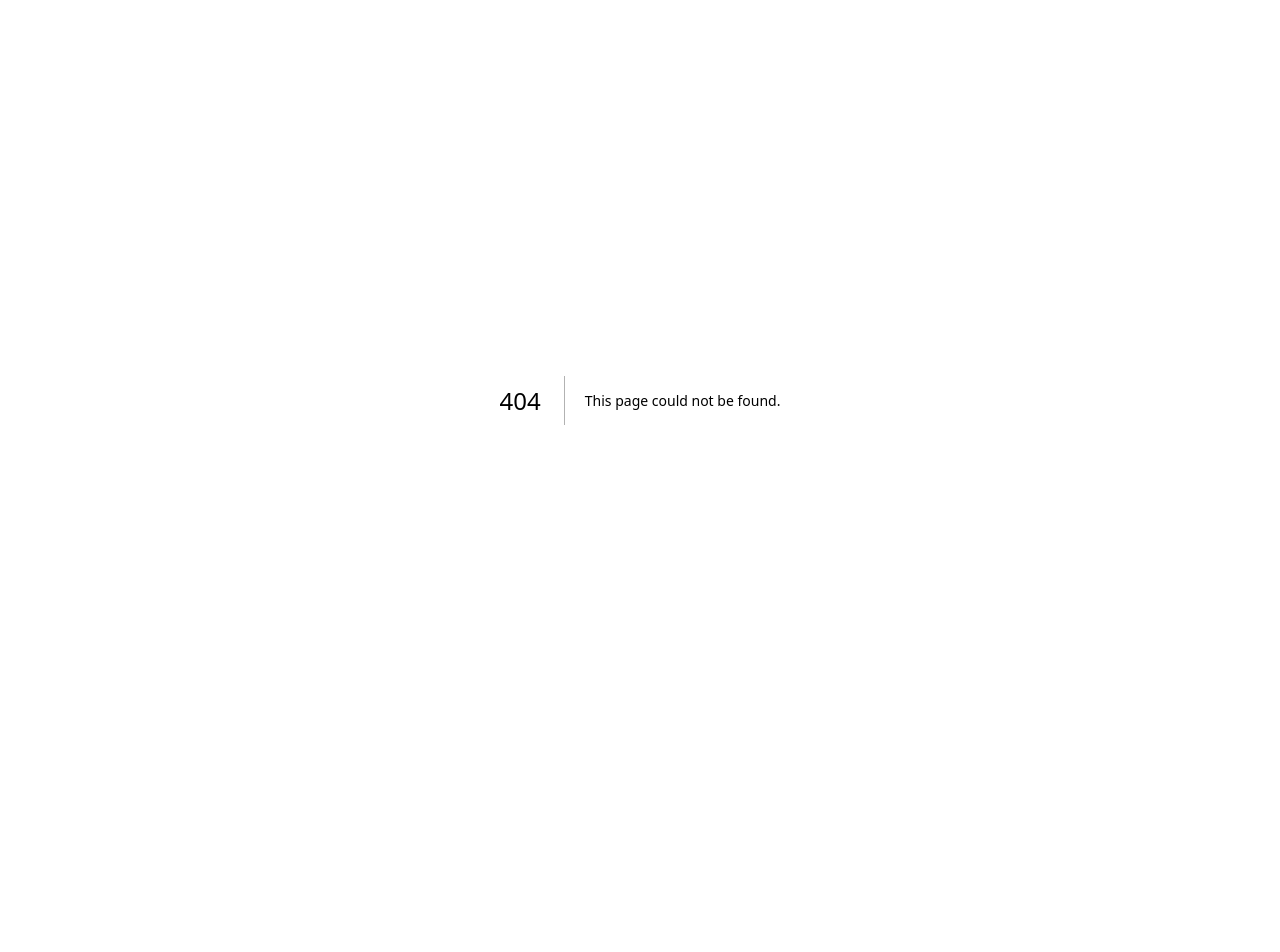
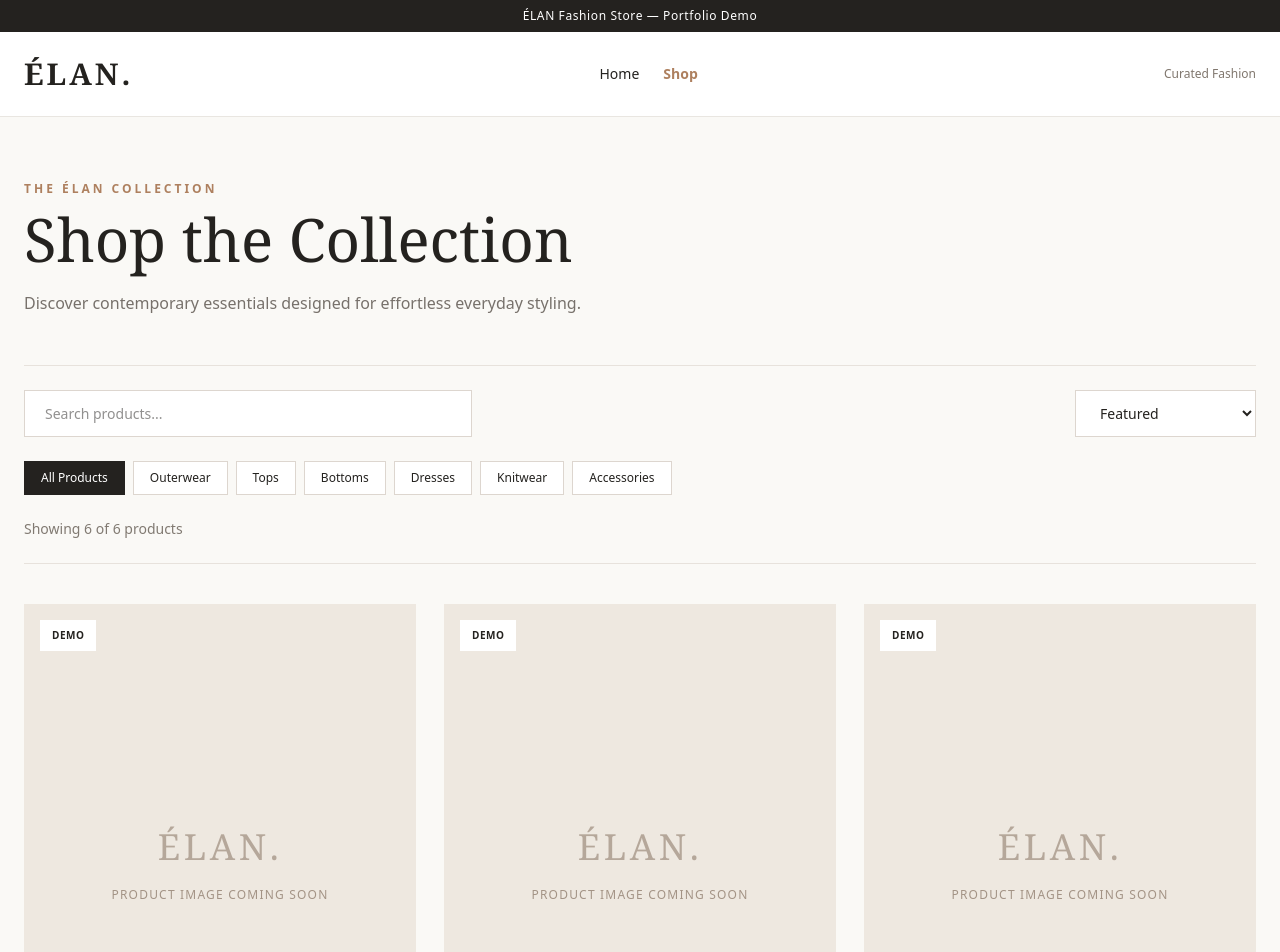
Before and after one commit to vukhiem2005/ai-fashion-recommender, a Next.js app in the folder frontend/: page /shop in a window 1280 px wide. Before the commit this address had no page. Shown: the top 952 px of the page. Before the commit the page ends 800 px from the top, so only its background shows below. Built offline with nearby package versions, Linux system fonts and the light colour scheme.

Commit message:
feat: add searchable fashion shop catalog

```diff
--- a/frontend/src/app/page.tsx
+++ b/frontend/src/app/page.tsx
@@ -56,7 +56,7 @@ export default function Home() {
             <a href="#home" className="hover:text-[#ae805f]">
               Home
             </a>
-            <a href="#collection" className="hover:text-[#ae805f]">
+            <a href="/shop" className="hover:text-[#ae805f]">
               Collection
             </a>
             <a href="#about" className="hover:text-[#ae805f]">
@@ -95,7 +95,7 @@ export default function Home() {
             </p>
 
             <a
-              href="#collection"
+              href="/shop"
               className="mt-9 inline-block bg-[#24221f] px-9 py-4 text-sm font-medium text-white transition hover:bg-[#ae805f]"
             >
               Explore Collection
--- /dev/null
+++ b/frontend/src/app/shop/page.tsx
@@ -0,0 +1,275 @@
+
+"use client";
+
+import Image from "next/image";
+import Link from "next/link";
+import { useState } from "react";
+import {
+  products,
+  formatPrice,
+  type ProductCategory,
+} from "@/data/products";
+
+type CategoryFilter = "All" | ProductCategory;
+type SortOption = "featured" | "price-asc" | "price-desc";
+
+const categories: CategoryFilter[] = [
+  "All",
+  ...Array.from(new Set(products.map((p) => p.category))),
+];
+
+export default function ShopPage() {
+  const [search, setSearch] = useState("");
+  const [category, setCategory] =
+    useState<CategoryFilter>("All");
+  const [sort, setSort] =
+    useState<SortOption>("featured");
+
+  const query = search.trim().toLowerCase();
+
+  const visibleProducts = products
+    .filter((product) => {
+      const matchesCategory =
+        category === "All" ||
+        product.category === category;
+
+      const searchableText = [
+        product.name,
+        product.category,
+        product.description,
+        ...product.colors,
+      ]
+        .join(" ")
+        .toLowerCase();
+
+      return (
+        matchesCategory &&
+        searchableText.includes(query)
+      );
+    })
+    .sort((a, b) => {
+      if (sort === "price-asc") {
+        return a.price - b.price;
+      }
+
+      if (sort === "price-desc") {
+        return b.price - a.price;
+      }
+
+      return a.id.localeCompare(b.id);
+    });
+
+  function resetFilters() {
+    setSearch("");
+    setCategory("All");
+    setSort("featured");
+  }
+
+  return (
+    <div className="min-h-screen bg-[#faf9f6] text-[#24221f]">
+      <div className="bg-[#24221f] px-4 py-2 text-center text-xs tracking-wider text-white">
+        ÉLAN Fashion Store — Portfolio Demo
+      </div>
+
+      <header className="border-b border-[#e9e6e1] bg-white">
+        <nav className="mx-auto flex max-w-7xl items-center justify-between px-6 py-6">
+          <Link
+            href="/"
+            className="font-serif text-3xl font-bold tracking-widest"
+          >
+            ÉLAN.
+          </Link>
+
+          <div className="flex items-center gap-6 text-sm">
+            <Link href="/" className="hover:text-[#ae805f]">
+              Home
+            </Link>
+            <Link
+              href="/shop"
+              className="font-semibold text-[#ae805f]"
+            >
+              Shop
+            </Link>
+          </div>
+
+          <span className="hidden text-xs text-[#80776e] sm:block">
+            Curated Fashion
+          </span>
+        </nav>
+      </header>
+
+      <main className="mx-auto max-w-7xl px-6 py-12 md:py-16">
+        <div className="mb-12">
+          <p className="mb-3 text-xs font-semibold uppercase tracking-[0.25em] text-[#ae805f]">
+            The ÉLAN Collection
+          </p>
+
+          <h1 className="font-serif text-5xl md:text-6xl">
+            Shop the Collection
+          </h1>
+
+          <p className="mt-5 max-w-2xl leading-7 text-[#77716b]">
+            Discover contemporary essentials designed
+            for effortless everyday styling.
+          </p>
+        </div>
+
+        <section
+          aria-label="Product filters"
+          className="mb-10 space-y-6 border-y border-[#e7e2dc] py-6"
+        >
+          <div className="flex flex-col gap-4 md:flex-row">
+            <input
+              type="search"
+              value={search}
+              onChange={(event) =>
+                setSearch(event.target.value)
+              }
+              placeholder="Search products..."
+              aria-label="Search products"
+              className="w-full border border-[#ddd6cf] bg-white px-5 py-3 text-sm outline-none focus:border-[#ae805f] md:max-w-md"
+            />
+
+            <select
+              value={sort}
+              onChange={(event) =>
+                setSort(event.target.value as SortOption)
+              }
+              aria-label="Sort products"
+              className="border border-[#ddd6cf] bg-white px-5 py-3 text-sm outline-none md:ml-auto"
+            >
+              <option value="featured">Featured</option>
+              <option value="price-asc">
+                Price: Low to High
+              </option>
+              <option value="price-desc">
+                Price: High to Low
+              </option>
+            </select>
+          </div>
+
+          <div className="flex flex-wrap gap-2">
+            {categories.map((item) => (
+              <button
+                key={item}
+                type="button"
+                onClick={() => setCategory(item)}
+                aria-pressed={category === item}
+                className={`border px-4 py-2 text-xs transition ${
+                  category === item
+                    ? "border-[#24221f] bg-[#24221f] text-white"
+                    : "border-[#ddd6cf] bg-white hover:border-[#ae805f]"
+                }`}
+              >
+                {item === "All" ? "All Products" : item}
+              </button>
+            ))}
+          </div>
+
+          <p className="text-sm text-[#817a72]">
+            Showing {visibleProducts.length} of{" "}
+            {products.length} products
+          </p>
+        </section>
+
+        {visibleProducts.length === 0 ? (
+          <div className="py-20 text-center">
+            <h2 className="font-serif text-3xl">
+              No products found
+            </h2>
+            <p className="mt-3 text-sm text-[#817a72]">
+              Try another search or category.
+            </p>
+            <button
+              type="button"
+              onClick={resetFilters}
+              className="mt-6 bg-[#24221f] px-6 py-3 text-sm text-white"
+            >
+              Clear Filters
+            </button>
+          </div>
+        ) : (
+          <section
+            aria-label="Product catalog"
+            className="grid grid-cols-1 gap-x-7 gap-y-12 sm:grid-cols-2 lg:grid-cols-3"
+          >
+            {visibleProducts.map((product) => (
+              <article key={product.id}>
+                <div className="relative aspect-[3/4] overflow-hidden bg-[#eee8e0]">
+                  {product.imageUrl ? (
+                    <Image
+                      src={product.imageUrl}
+                      alt={`Product image: ${product.name}`}
+                      fill
+                      sizes="(max-width: 640px) 100vw, (max-width: 1024px) 50vw, 33vw"
+                      className="object-cover"
+                    />
+                  ) : (
+                    <div className="flex h-full flex-col items-center justify-center px-6 text-center">
+                      <span className="font-serif text-4xl tracking-widest text-[#b5a79a]">
+                        ÉLAN.
+                      </span>
+                      <p className="mt-5 text-xs uppercase tracking-widest text-[#a39385]">
+                        Product Image Coming Soon
+                      </p>
+                    </div>
+                  )}
+
+                  <span className="absolute left-4 top-4 bg-white px-3 py-2 text-[10px] font-semibold tracking-wider">
+                    DEMO
+                  </span>
+                </div>
+
+                <div className="mt-5">
+                  <p className="text-xs uppercase tracking-widest text-[#a58a76]">
+                    {product.category}
+                  </p>
+
+                  <h2 className="mt-2 text-xl font-medium">
+                    {product.name}
+                  </h2>
+
+                  <p className="mt-2 text-base font-semibold">
+                    {formatPrice(product.price)}
+                  </p>
+
+                  <p className="mt-2 text-xs text-[#817a72]">
+                    {product.id}
+                  </p>
+
+                  <details className="mt-5 border-t border-[#e7e2dc] pt-4">
+                    <summary className="cursor-pointer text-sm font-medium">
+                      Product Information
+                    </summary>
+
+                    <div className="space-y-3 pt-4 text-sm text-[#77716b]">
+                      <p>{product.description}</p>
+                      <p>
+                        <strong>Colors:</strong>{" "}
+                        {product.colors.join(", ")}
+                      </p>
+                      <p>
+                        <strong>Sizes:</strong>{" "}
+                        {product.sizes.join(", ")}
+                      </p>
+                    </div>
+                  </details>
+                </div>
+              </article>
+            ))}
+          </section>
+        )}
+
+        <p className="mt-16 border-t border-[#e7e2dc] pt-6 text-xs leading-6 text-[#817a72]">
+          Demonstration catalog with illustrative prices.
+          Product images will be added after asset
+          verification. No real purchases are processed.
+        </p>
+      </main>
+
+      <footer className="bg-[#24221f] px-6 py-8 text-center text-xs text-[#c2bab2]">
+        ÉLAN. — AI Fashion Recommendation E-Commerce
+      </footer>
+    </div>
+  );
+}
```
